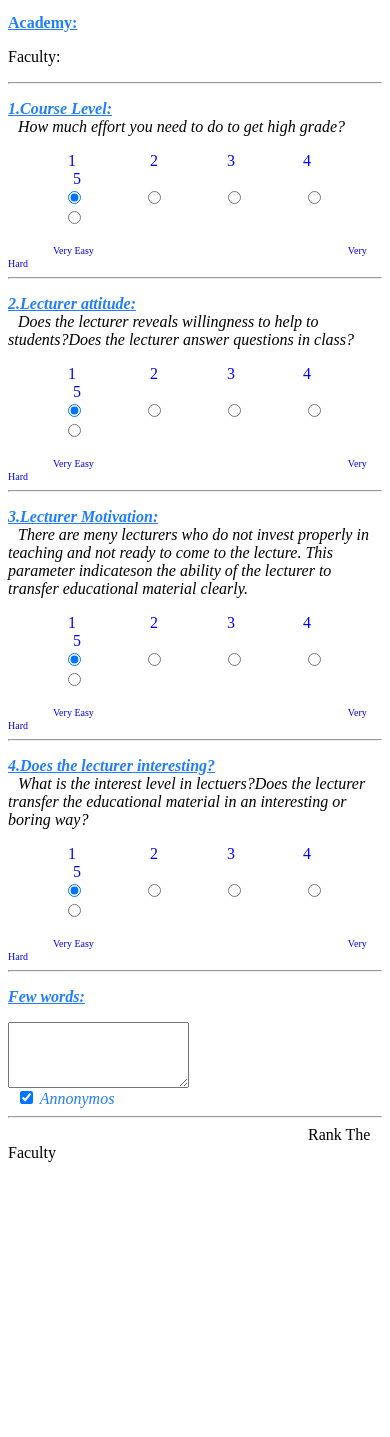
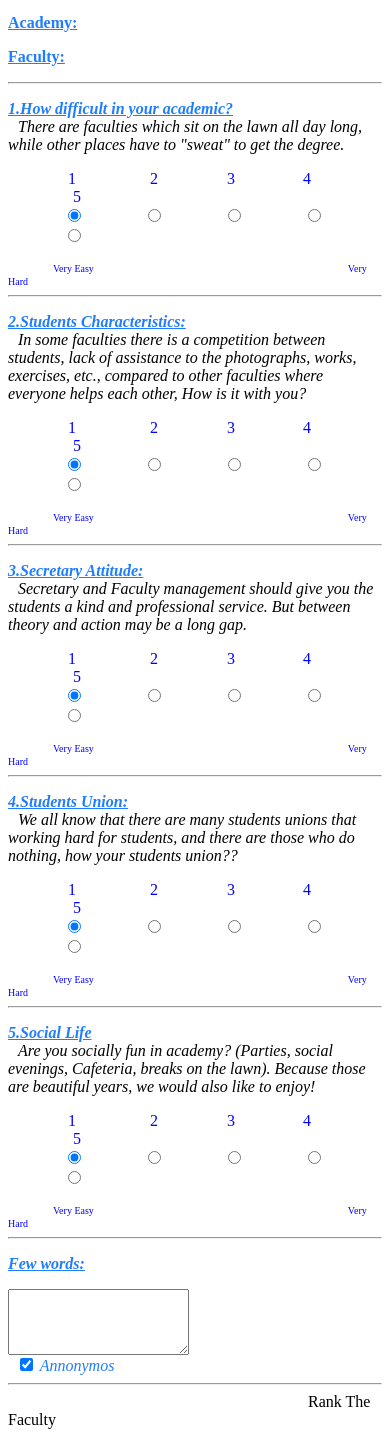
Before and after one commit to Jacob227/WebAcademic2, a plain HTML site: page partials/RankAcademy.html in a window 390 px wide. Shown: the part 268-1705 px from the top of the page. Before the commit the page ends 1438 px from the top, so only its background shows below. Drawn offline with Linux system fonts and the light colour scheme; files that its build step writes are made by us from their sources.

Commit message:
jacov the gay

```diff
--- a/partials/RankAcademy.html
+++ b/partials/RankAcademy.html
@@ -11,12 +11,12 @@
 
                     <div data-ng-controller="mainControler">
                     	<p class="detailsAcademy" id="detailsAcademyId" >Academy: </p>
-                    	<p class="detailsFaculty" id="detailsFacultyId">Faculty: </p>
+                    	<p class="detailsAcademy" id="detailsFacultyId">Faculty: </p>
                     </div>
 						<hr>
 <!--First Q-->
 
-					<p class="Qestion" ><span class="Qheader">1.Course Level:</span><br><span class="Qinternal"> How much effort you need to do to get high grade?</span></p>
+					<p class="Qestion" ><span class="Qheader">1.How difficult in your academic?</span><br><span class="Qinternal"> There are faculties which sit on the lawn all day long, while other places have to "sweat" to get the degree.</span></p>
 
 						<span style="margin-left:60px"><span style="color:blue">1</span></span>
 						<span style="margin-left:70px"><span style="color:blue">2</span></span>
@@ -40,7 +40,9 @@
                 		<hr>
 
 <!--Second Q-->
-					<p class="Qestion"><span class="Qheader">2.Lecturer attitude:</span><br><span class="Qinternal">Does the lecturer reveals willingness to help to students?Does the lecturer answer questions in class?</span></p>
+					<p class="Qestion"><span class="Qheader">2.Students Characteristics:</span><br><span class="Qinternal">In some faculties there is a 			competition between students,
+      				    lack of assistance to the photographs, works, exercises, etc.,
+    				    compared to other faculties where everyone helps each other, How is it with you?</span></p>
 
 						<span style="margin-left:60px"><span style="color:blue">1</span></span>
 						<span style="margin-left:70px"><span style="color:blue">2</span></span>
@@ -65,7 +67,8 @@
 
 <!--third Q-->
 
-					<p class="Qestion"><span class="Qheader">3.Lecturer Motivation:</span><br><span class="Qinternal">There are meny lecturers who do not invest properly in teaching and not ready to come to the lecture. This parameter indicateson the ability of the lecturer to transfer educational material clearly.</span></p>
+					<p class="Qestion"><span class="Qheader">3.Secretary Attitude:</span><br><span class="Qinternal">Secretary and Faculty management should give you the students a kind and professional service.
+    			    But between theory and action may be a long gap.</span></p>
 
 
 						<span style="margin-left:60px"><span style="color:blue">1</span></span>
@@ -87,7 +90,8 @@
                 		          <hr>
 
 <!--Forth Q-->
-					<p class="Qestion"><span class="Qheader">4.Does the lecturer interesting?</span><br><span class="Qinternal">What is the interest level in lectuers?Does the lecturer transfer the educational material in an interesting or boring way?</span></p>
+					<p class="Qestion"><span class="Qheader">4.Students Union:</span><br><span class="Qinternal">We all know that there are many students 	unions that working hard for students,
+      				   and there are those who do nothing, how your students union??</span></p>
 
 
 						<span style="margin-left:60px"><span style="color:blue">1</span></span>
@@ -110,6 +114,30 @@
                 		<span style="margin-left:250px "><span style="font-size: 10px"><span style="color: blue">Very Hard</span></span></span>
                 		              		<hr>
 
+<!--fifth Q-->
+					<p class="Qestion"><span class="Qheader">5.Social Life</span><br><span class="Qinternal">Are you socially fun in academy? (Parties, social evenings, Cafeteria, breaks on the lawn).
+    			    Because those are beautiful years, we would also like to enjoy!</span></p>
+
+
+						<span style="margin-left:60px"><span style="color:blue">1</span></span>
+						<span style="margin-left:70px"><span style="color:blue">2</span></span>
+						<span style="margin-left:65px"><span style="color:blue">3</span></span>
+						<span style="margin-left:64px"><span style="color:blue">4</span></span>
+						<span style="margin-left:65px"><span style="color:blue">5</span></span>
+
+
+          				<form >
+							 <input style="margin-left:60px" type="radio" name="gender" value="1" checked>
+ 							 <input style="margin-left:60px" type="radio" name="gender" value="2">
+  							 <input style="margin-left:60px" type="radio" name="gender" value="3">
+  							 <input style="margin-left:60px" type="radio" name="gender" value="4">
+  							 <input style="margin-left:60px" type="radio" name="gender" value="5">
+						</form>
+
+
+					<span style="font-size: 10px"><span style="color: blue"><span style="margin-left:45px "> Very Easy</span></span></span>
+                		<span style="margin-left:250px "><span style="font-size: 10px"><span style="color: blue">Very Hard</span></span></span>
+                	<hr>
 <!--few words-->
 
 							<p class="Qestion"><span class="Qheader">Few words:</span></p>
```
Also changed, not shown: partials/RankingLecturer.html (+21 -15 lines).
